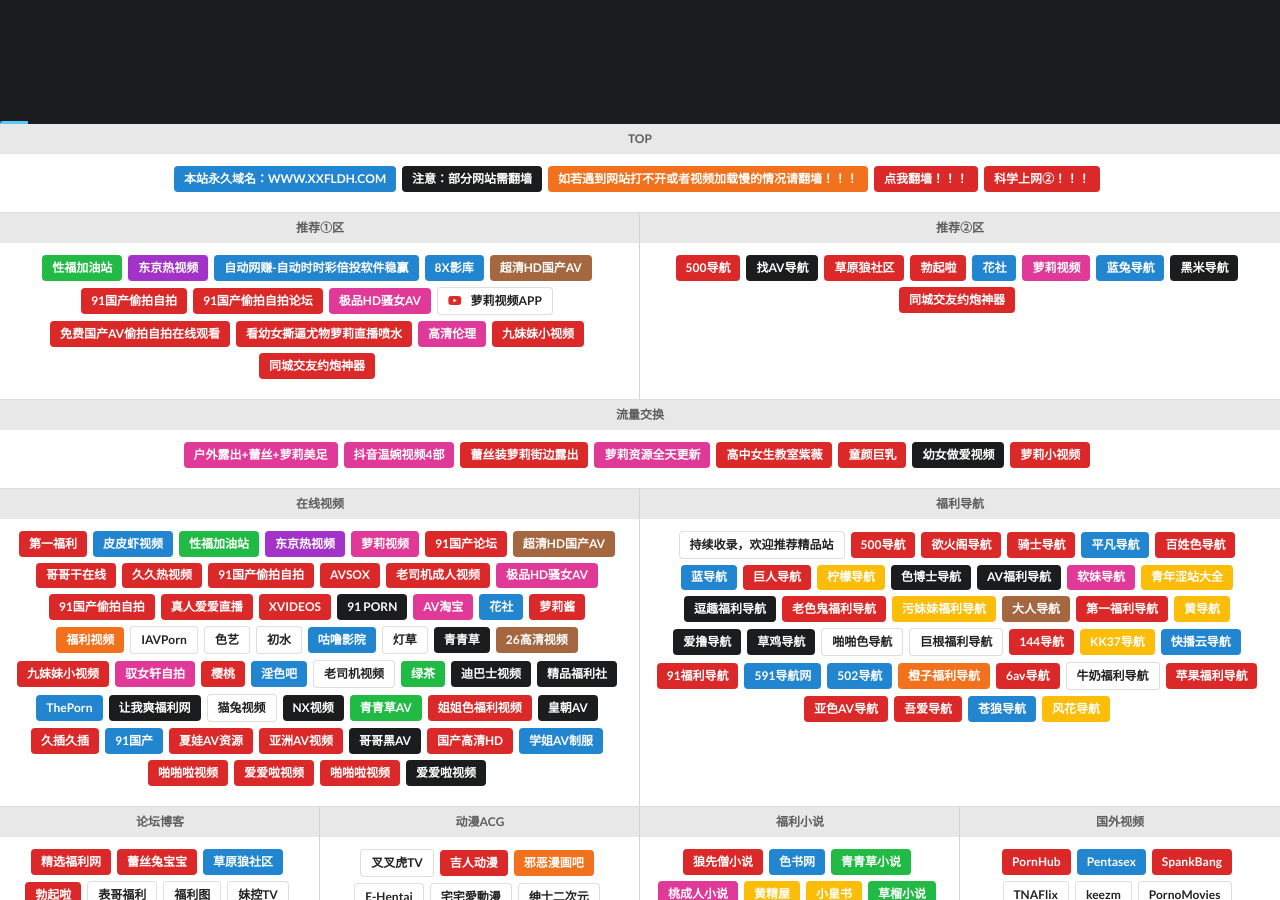
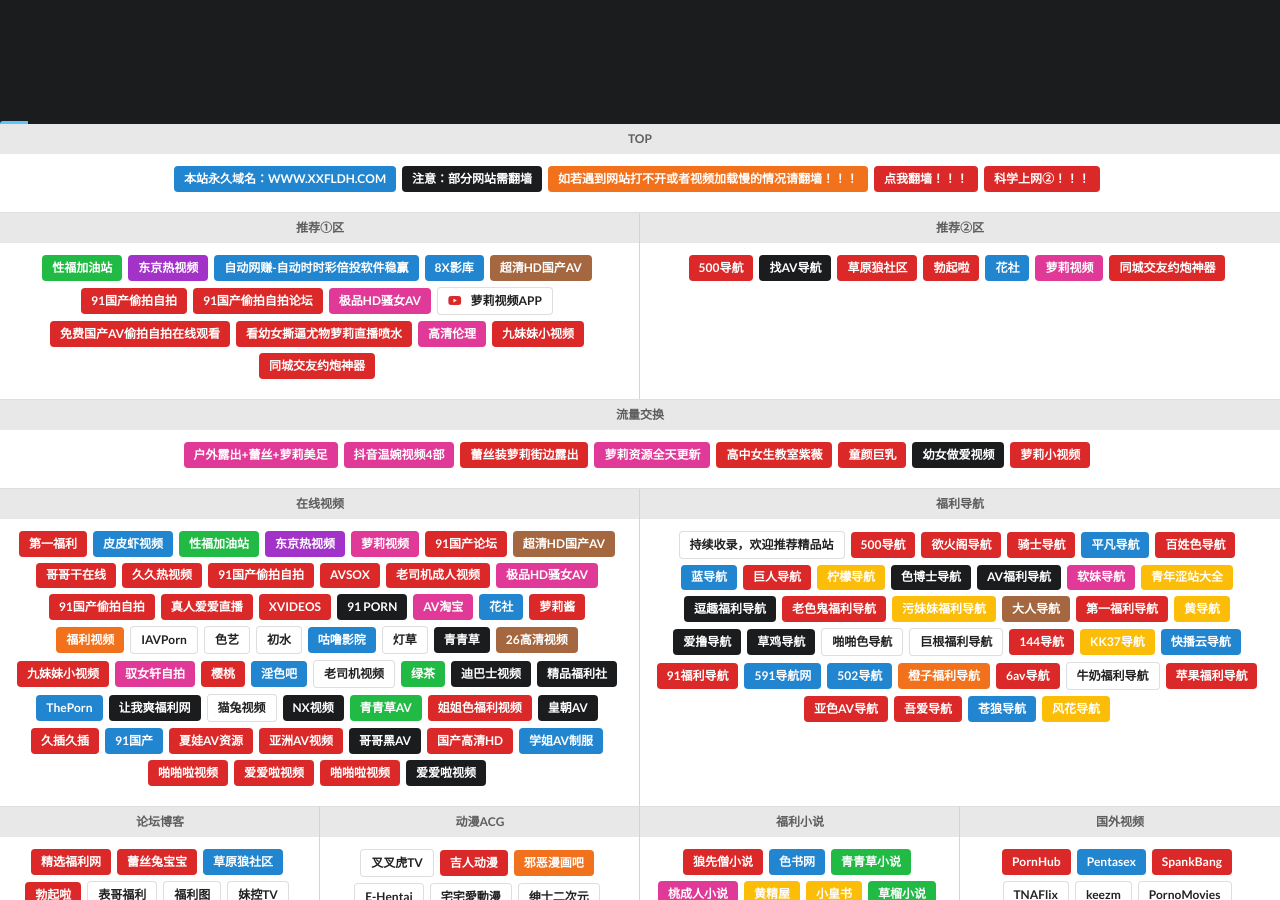
Before and after one commit to boboyang1/xxfldh, a Jekyll site: the page built from index.html, in a window 1280 px wide and 900 px high, scrolled down 705 px. Built offline with Jekyll 4.4.1, drawn with Linux system fonts in a browser that asks for light colours; comment, search, counter and statistics services are not loaded.

Commit message:
Update links.yml

```diff
--- a/_data/links.yml
+++ b/_data/links.yml
@@ -109,14 +109,6 @@
     - name: 萝莉视频
       style: pink
       url: https://www.xxfldh.com/pink/ad
-
-    - name: 蓝兔导航
-      style: blue
-      url: http://www.lantudh.club/?xxfldh
-
-    - name: 黑米导航
-      style: black
-      url: http://www.heimidh.club/?xxfldh
 
     - name: 同城交友约炮神器
       style: red
```
